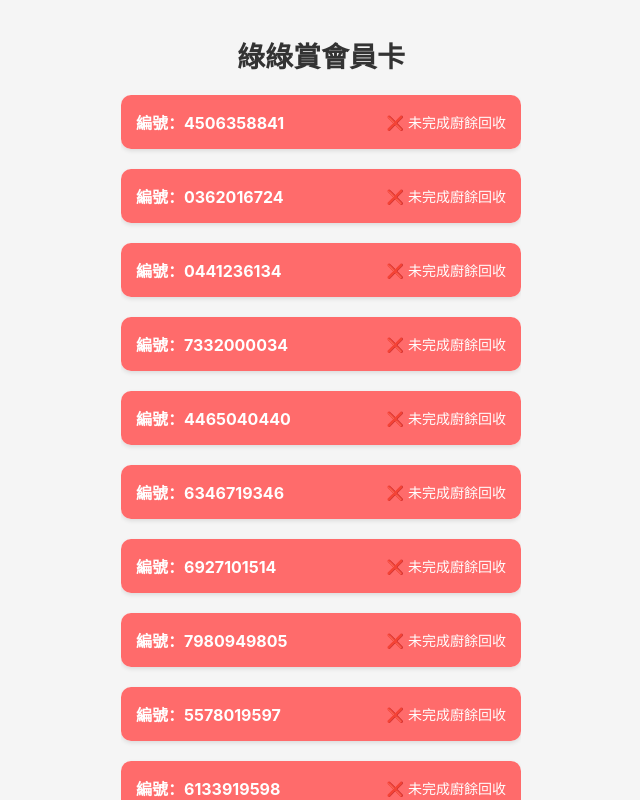
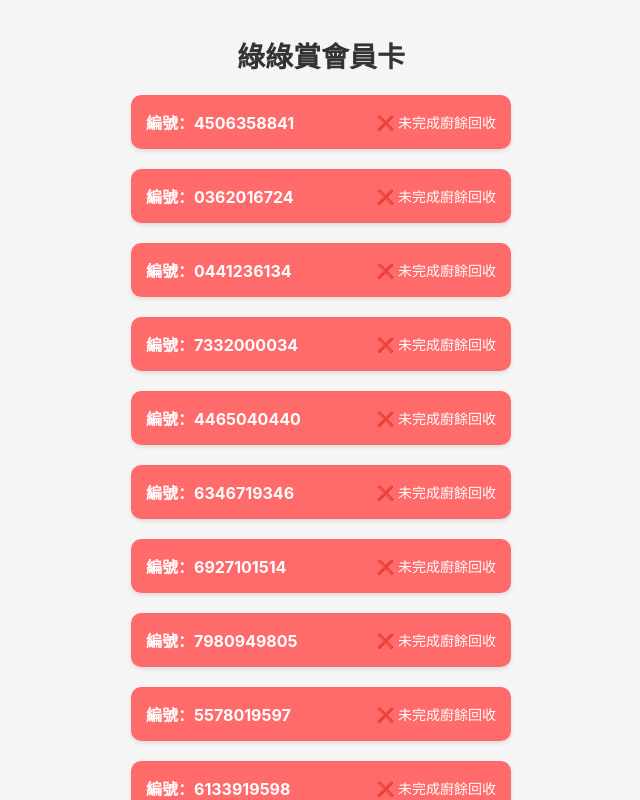
Before and after one commit to hadeswong/green_v4, a plain HTML site: page index.html in a window 1280 px wide. Shown: the whole page, without its empty margins (319-959 px from the left). Drawn offline with Linux system fonts and the light colour scheme.

Commit message:
Update card.css

```diff
--- a/card.css
+++ b/card.css
@@ -55,7 +55,7 @@ h1 {
     width: 100%;
     max-width: 400px;
     margin: 0 auto;
-    padding: 0 ;
+    padding: 0 10px;
     box-sizing: border-box;
     overflow-y: auto;
     padding-bottom: calc(20px + var(--sab));
@@ -132,7 +132,7 @@ h1 {
 
 /* 绿卡QRCODE 容器 */
 .green-card-container {
-    width: 380px;
+    width: 350px;
     height: 220px;
     position: relative;
     margin: 0 auto;
```
